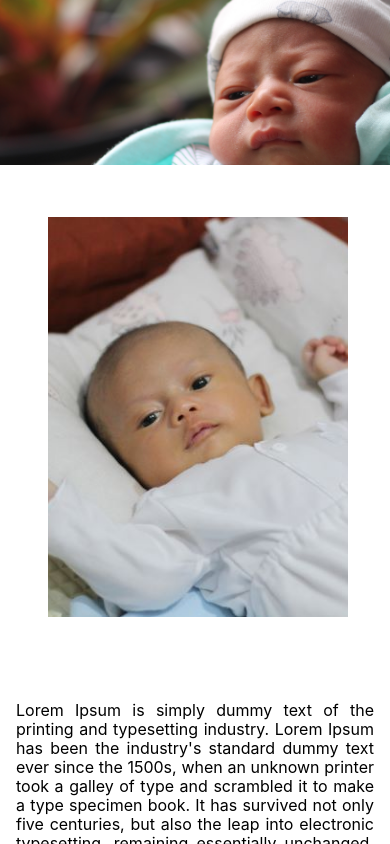
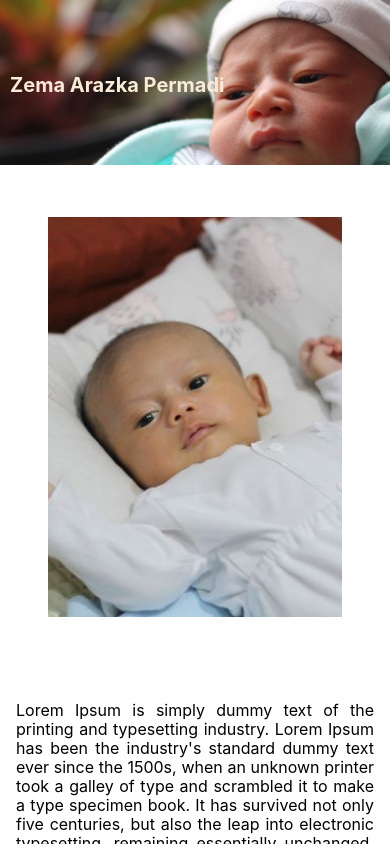
Before and after one commit to zicoprmd/zema-app, a React (Create React App) app: page / in a window 390 px wide. Shown: the top 844 px of the page. Built offline with nearby package versions, Linux system fonts and the light colour scheme.

Commit message:
added title zema

```diff
--- a/src/App.js
+++ b/src/App.js
@@ -21,9 +21,9 @@ function App() {
       <div id="banner">
         <img src={banner} className="image-banner" />
       </div>
-      {/* <div className="judul">
+      <div className="judul">
         <h1 className="nama-anak">Zema Arazka Permadi</h1>
-      </div> */}
+      </div>
       <div className="article article-1">
         <div className="image-wrapper">
           <img src={articleImg1} className="image image-1"></img>
--- a/src/App.scss
+++ b/src/App.scss
@@ -15,6 +15,16 @@ $white: #ffffff;
   left: 200px;
   .nama-anak {
     color: antiquewhite;
+  }
+  @media screen and (max-width: 1024px) {
+    font-size: 14px;
+    top: 120px;
+    left: 30px;
+  }
+  @media screen and (max-width: 501px) {
+    font-size: 10px;
+    top: 60px;
+    left: 10px;
   }
 }
 
@@ -64,7 +74,7 @@ $white: #ffffff;
         max-width: unset;
         justify-content: center;
         .image {
-          width: 300px;
+          width: 100%;
           justify-content: center;
         }
       }
@@ -99,7 +109,7 @@ $white: #ffffff;
       .content-wrapper {
         max-width: unset;
         .image {
-          width: 300px;
+          width: 100%;
           justify-content: center;
         }
       }
```
